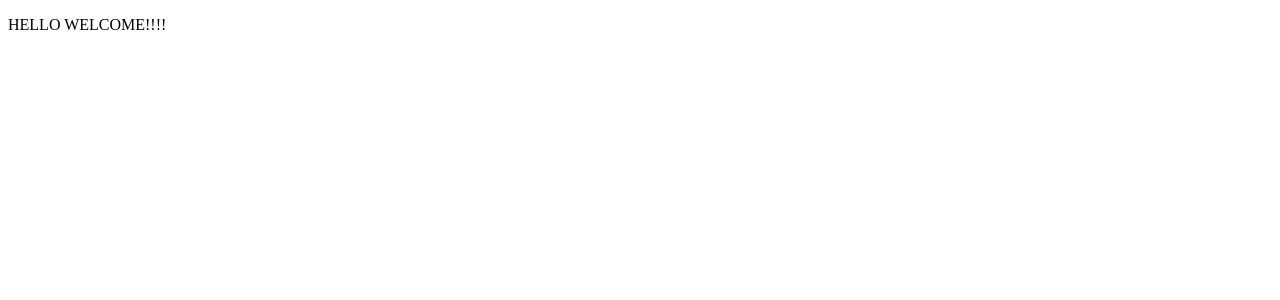
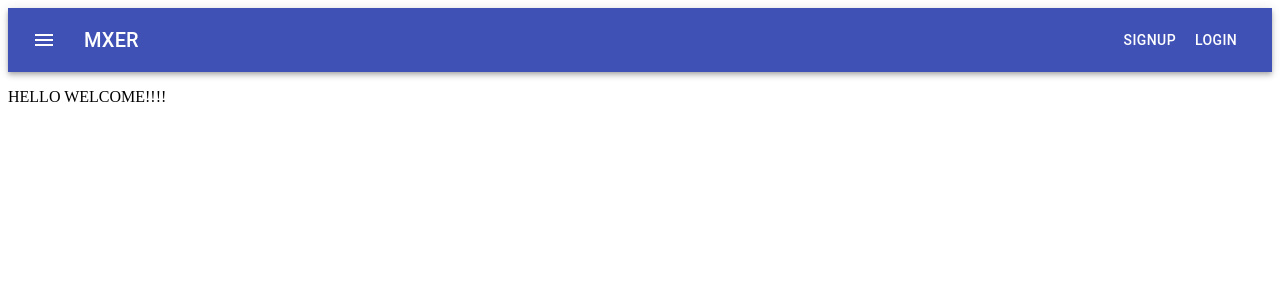
Before and after one commit to JLopezz3/MusicSocialWeb, a React (Create React App) app in the folder client/: page / in a window 1280 px wide. Shown: the top 300 px of the page. Built offline with nearby package versions, Linux system fonts and the light colour scheme.

Commit message:
Create Header.js

```diff
--- a/client/package.json
+++ b/client/package.json
@@ -3,6 +3,8 @@
   "version": "0.1.0",
   "private": true,
   "dependencies": {
+    "@material-ui/core": "^4.11.2",
+    "@material-ui/icons": "^4.11.2",
     "@testing-library/jest-dom": "^5.11.6",
     "@testing-library/react": "^11.2.2",
     "@testing-library/user-event": "^12.6.0",
--- a/client/src/App.js
+++ b/client/src/App.js
@@ -1,6 +1,7 @@
 import './App.css';
 import { BrowserRouter as Router, Switch, Route } from "react-router-dom";
 import Home from './pages/Home';
+import Header from './components/Header';
 
 function App() {
   return (
@@ -8,6 +9,7 @@
       <div className="app">
         <Switch>
           <Route path="/">
+            <Header />
             <Home />
           </Route>
         </Switch>
--- /dev/null
+++ b/client/src/components/Header.js
@@ -0,0 +1,41 @@
+import React from 'react';
+import { makeStyles } from '@material-ui/core/styles';
+import AppBar from '@material-ui/core/AppBar';
+import Toolbar from '@material-ui/core/Toolbar';
+import Typography from '@material-ui/core/Typography';
+import Button from '@material-ui/core/Button';
+import IconButton from '@material-ui/core/IconButton';
+import MenuIcon from '@material-ui/icons/Menu';
+
+const useStyles = makeStyles((theme) => ({
+  root: {
+    flexGrow: 1,
+  },
+  menuButton: {
+    marginRight: theme.spacing(2),
+  },
+  title: {
+    flexGrow: 1,
+  },
+}));
+
+export default function Header() {
+  const classes = useStyles();
+
+  return (
+    <div className={classes.root}>
+      <AppBar position="static">
+        <Toolbar>
+          <IconButton edge="start" className={classes.menuButton} color="inherit" aria-label="menu">
+            <MenuIcon />
+          </IconButton>
+          <Typography variant="h6" className={classes.title}>
+            MXER
+          </Typography>
+          <Button color="inherit">Signup</Button>
+          <Button color="inherit">Login</Button>
+        </Toolbar>
+      </AppBar>
+    </div>
+  );
+}
```
Also changed, not shown: 2 other files (tests, documents, lock files or other folders).
